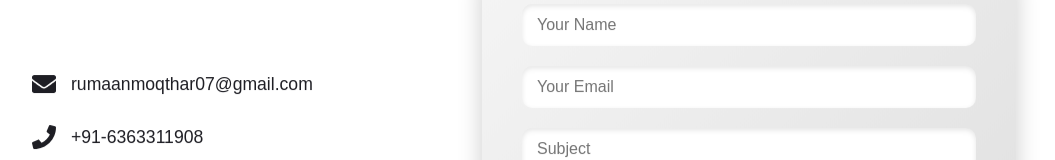
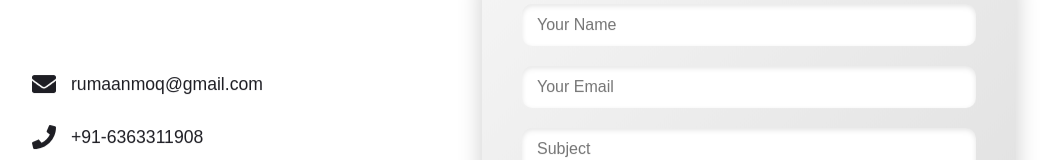
Before and after one commit to Rumaanmoqthar/MyPortfolio, a React (Vite) app: page / in a window 1280 px wide. Shown: the part 4338-4498 px from the top of the page, without its empty margins (116-1171 px from the left). Built offline with nearby package versions, Linux system fonts and the light colour scheme; a web font is replaced by a local one.

Commit message:
mail check

```diff
--- a/src/components/Contact.jsx
+++ b/src/components/Contact.jsx
@@ -13,7 +13,7 @@ const Contact = () => {
                     <div className="contact-info">
                         <div className="contact-item">
                             <FaEnvelope />
-                            <p>rumaanmoqthar07@gmail.com</p>
+                            <p>rumaanmoq@gmail.com</p>
                         </div>
                         <div className="contact-item">
                             <FaPhone />
@@ -32,7 +32,7 @@ const Contact = () => {
                             <a href="https://github.com/Rumaanmoqthar" aria-label="GitHub"><FaGithub /></a>
                         </div>
                     </div>
-                    <form className="contact-form" action="https://formsubmit.co/rumaanmoqthar07@gmail.com" method="POST">
+                    <form className="contact-form" action="https://formsubmit.co/rumaanmoq@gmail.com" method="POST">
                         <input type="hidden" name="_captcha" value="false" />
                         <input type="hidden" name="_next" value="https://rumaanmoqthar.vercel.app/" /> {/* Redirect back after submit */}
                         <div className="form-group">
```
